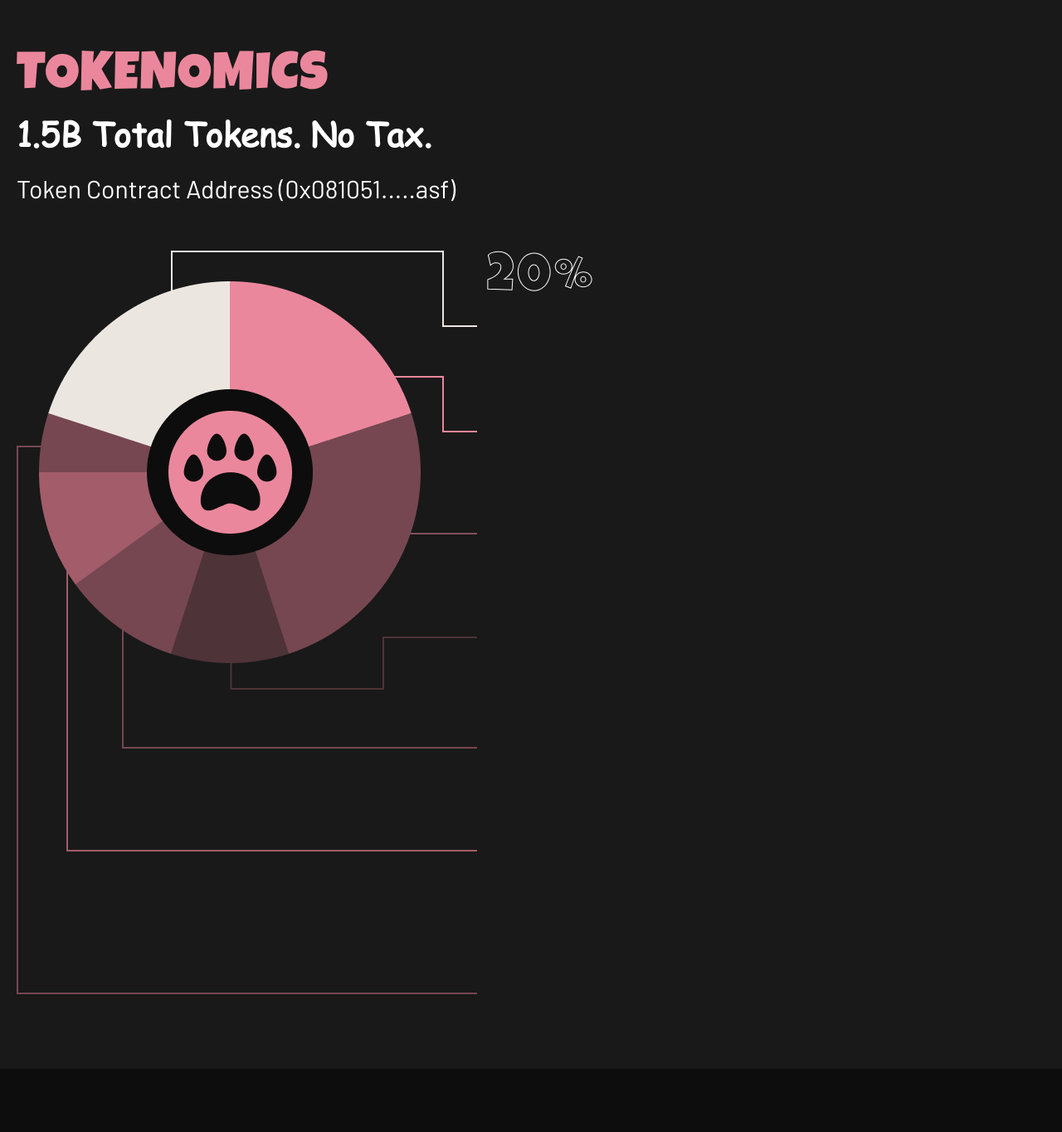
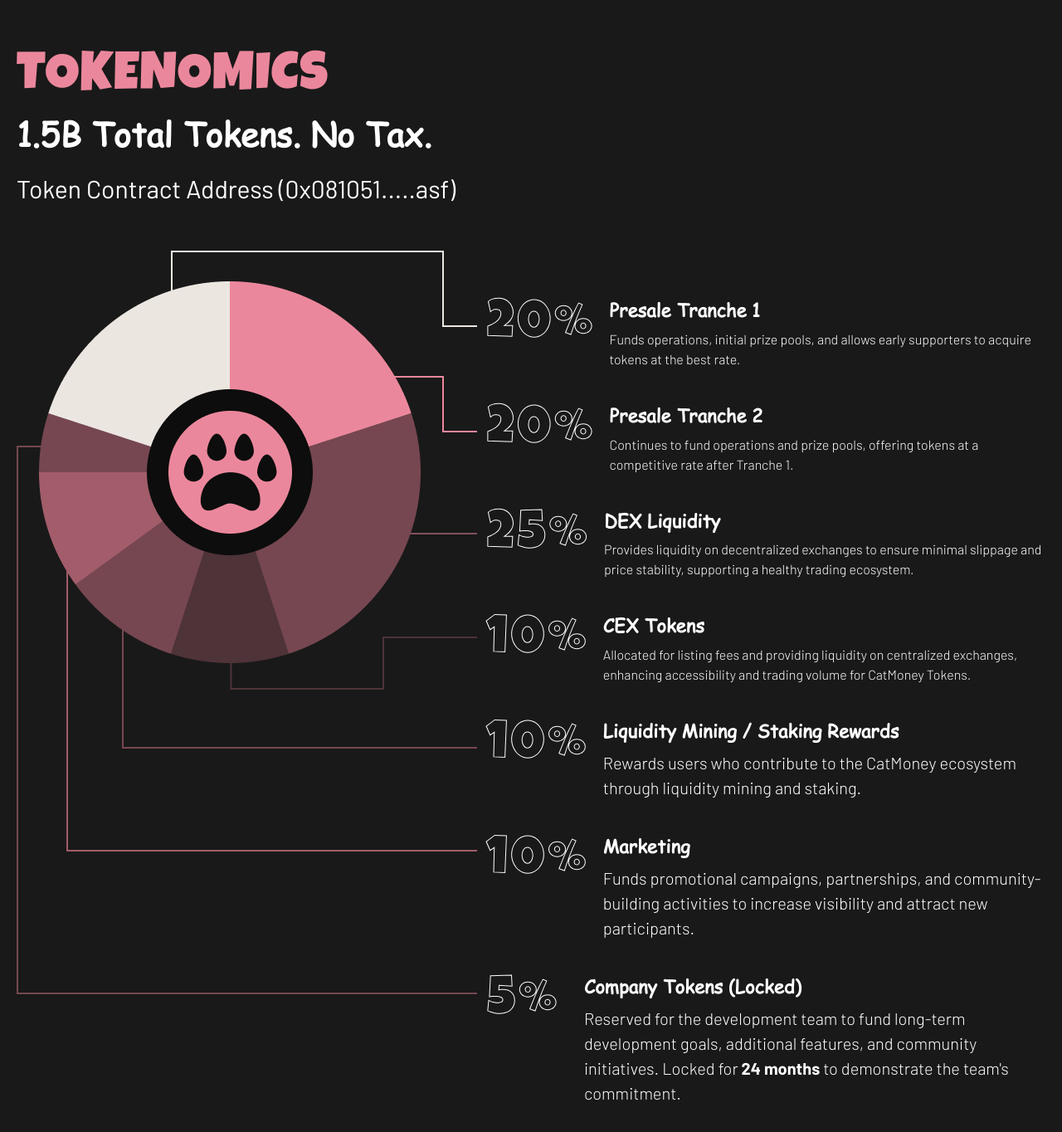
Before and after one commit to vikas-jakhar/cat-money, a React (Create React App) app: page / in a window 1280 px wide. Shown: the part 4397-5761 px from the top of the page at 83% size. Built offline with nearby package versions, Linux system fonts and the light colour scheme.

Commit message:
Tokenomics section update

```diff
--- a/src/components/common/Helper.jsx
+++ b/src/components/common/Helper.jsx
@@ -125,8 +125,8 @@
         description: "Funds promotional campaigns, partnerships, and community-building activities to increase visibility and attract new participants.",
     },
     {
-        percentage: "5%",
+        percentage: "5",
         title: "Company Tokens (Locked)",
-        description: "Reserved for the development team to fund long-term development goals, additional features, and community initiatives. Locked for 24 months to demonstrate the team's commitment.",
+        description: "Reserved for the development team to fund long-term development goals, additional features, and community initiatives. Locked for ",
     },
 ];
--- a/src/components/home/HowItWorks.jsx
+++ b/src/components/home/HowItWorks.jsx
@@ -8,9 +8,9 @@
         <section className='bg-light-black md:py-11 sm:py-7 py-5'>
             <div className="container mt-8 pt-0.5">
                 <h2 className='font-normal text-4xl md:text-5xl font-luckiest tracking-xl text-off-pink text-center lg:text-left !leading-3xl'>Here’s how it works</h2>
-                <div className="grid grid-cols-1 sm:grid-cols-2 justify-between pt-1 w-full">
+                <div className="grid grid-cols-1 sm:grid-cols-2 justify-between gap-x-10 pt-1 w-full">
                     {HOW_IT_WORKS_DATA_LIST.map((item, index) => (
-                        <div key={index} className='max-w-[522px] w-full relative sm:mt-12 mt-10'>
+                        <div key={index} className={`max-w-[522px] w-full relative sm:mt-12 mt-10 mx-auto ${index === 0 || index === 2 ? "sm:mx-0" : "mr-0"}`}>
                             <img src={item.image} alt="cat" className='max-w-[200px] w-full mx-auto lg:mx-0' />
                             <p className='font-bold text-white mt-5 font-comic text-center lg:text-left text-2xl md:text-custom-3xl !leading-3xl'>{item.number}. {item.title}</p>
                             <Paragraph className='mt-4 text-center lg:text-left'>{item.description}.</Paragraph>
--- a/src/components/home/Tokenomics.jsx
+++ b/src/components/home/Tokenomics.jsx
@@ -1,6 +1,7 @@
 import React from 'react'
 import Heading from '../common/Heading'
 import circleGraph from "../../assets/images/png/circle-graph.png";
+import { TOKENDISTRIBUTION_DATA_LIST } from '../common/Helper';
 
 const Tokenomics = () => {
     return (
@@ -9,13 +10,18 @@
                 <Heading>TOKENOMICS</Heading>
                 <p className='text-center lg:text-left text-white font-comic font-bold text-custom-lg !leading-5xl'>1.5B Total Tokens. No Tax.</p>
                 <p className='mt-4 text-white font-barlow font-normal text-3xl !leading-6xl'>Token Contract Address (0x081051.....asf)</p>
-                <div className="mt-12 pt-1 flex justify-between gap-3">
+                <div className="mt-12 pt-1 flex justify-between items-start gap-3">
                     <img src={circleGraph} alt="circleGraph" className='max-w-[555px] w-full' />
-                    <div className="max-w-[722px] w-full">
-                        <div className="flex gap-4">
-                            <p className='text-transparent text-stroke text-custom-xs font-luckiest tracking-3xl font-normal !leading-2xl'>20%</p>
-                            <div className=""></div>
-                        </div>
+                    <div className="max-w-[722px] w-full pt-4">
+                        {TOKENDISTRIBUTION_DATA_LIST.map((items, index) => (
+                            <div key={index} className="flex gap-4 justify-between mt-10">
+                                <p className='text-transparent text-stroke text-custom-xs font-luckiest tracking-3xl font-normal !leading-2xl'>{items.percentage}%</p>
+                                <div className="flex flex-col max-w-[556px] w-full">
+                                    <p className='text-white font-bold text-custom-sm font-comic !leading-5xl'>{items.title}</p>
+                                    <p className={`mt-2 text-white font-light font-barlow !leading-6xl ${index === 0 || index === 1 || index === 2 || index === 3 ? "text-base" : "text-xl"}`}>{items.description}{index === 6 && <span className='font-bold'> 24 months </span>}{index === 6 && <>to demonstrate the team's commitment.</>}</p>
+                                </div>
+                            </div>
+                        ))}
                     </div>
                 </div>
             </div>
```
